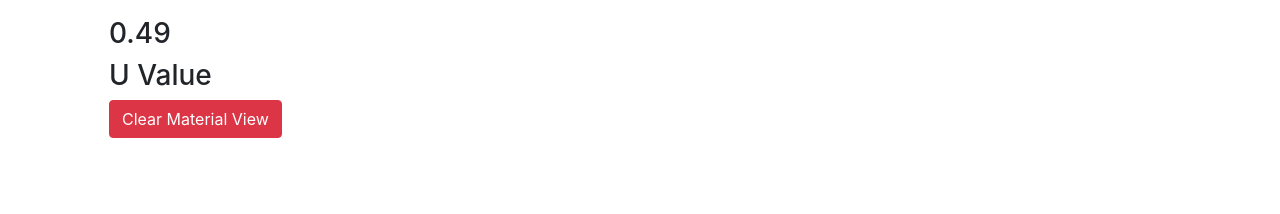
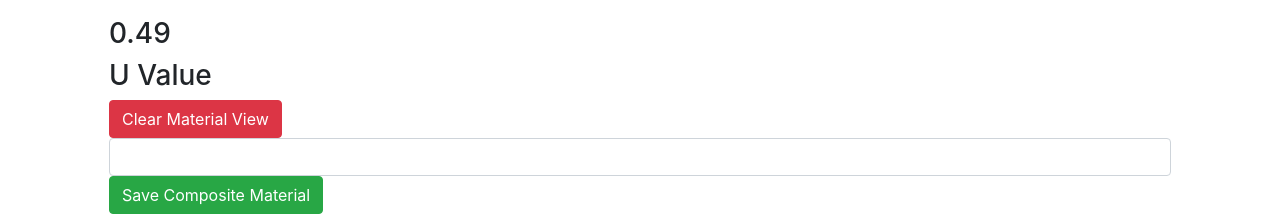
Before and after one commit to BenCurrieDev/SkoonAssignment, a Django app: page /calculator in a window 1280 px wide. Shown: the part 631-845 px from the top of the page. Before the commit the page ends 769 px from the top, so only its background shows below. Run offline with Django 4.2, Linux system fonts and the light colour scheme; a user stored in the database is signed in; data comes from the database, SQL or seed files in the repository; both versions use the stored data as it was after the commit; some libraries are stand-ins or nearby versions.

Commit message:
added save composite and active state

```diff
--- a/UCalculator/models.py
+++ b/UCalculator/models.py
@@ -11,6 +11,8 @@ class Material(models.Model):
 class Composite(models.Model):
     name = models.CharField(max_length=30, unique=True)
     user = models.ForeignKey(User, on_delete=models.CASCADE)
+    active = models.BooleanField(default=True)
+
     def __str__(self):
         return self.name
 
--- a/UCalculator/views.py
+++ b/UCalculator/views.py
@@ -2,7 +2,7 @@ from django.shortcuts import render, redirect
 from django.http import HttpResponse
 from .models import Material, Composite, Component
 from django.contrib.auth.models import User
-from .forms import NewComponentForm, ClearForm
+from .forms import NewComponentForm, ClearForm, SaveForm
 
 from django.contrib.auth.decorators import login_required
 
@@ -19,7 +19,7 @@ def home(request):
 @login_required
 def calculator(request):
     materials = Material.objects.all()
-    composites = Composite.objects.filter(user=request.user).all()
+    composites = Composite.objects.filter(user=request.user).filter(active=True).all()
     components = Component.objects.filter(user=request.user).filter(active=True).all()
     user = request.user
 
@@ -29,9 +29,7 @@ def calculator(request):
 
     if components:
         rList = [component.calcR() for component in components]
-        print(rList)
         rSum = sum(rList)
-        print(rSum)
         uVal = round(1 / (0.13 + rSum + 0.04), 2)
 
 
@@ -49,18 +47,34 @@ def calculator(request):
             for component in components:
                 if component.composite:
                     component.active = False
+                    component.save()
                 else:
                     component.delete()
-            components = Component.objects.filter(user=request.user).filter(active=True).all()
-            uVal = 'N/A'
+            return redirect('calculator')
+
+        if 'save_composite' in request.POST:
+            print('Saving...')
+            form = SaveForm(request.POST)
+            if form.is_valid():
+                composite = form.save(commit=False)
+                composite.user = user
+                composite.save()
+                print('Saved composite. Attempting to update component relations...')
+                for component in components:
+                    component.composite = composite
+                    component.save()
+                return redirect('calculator')
 
     component_form = NewComponentForm()
+    save_form = SaveForm()
+
     context = {
         'materials': materials,
         'composites': composites,
         'components': components,
         'component_form': component_form,
         'clear_form': clear_form,
+        'save_form': save_form,
         'uVal': uVal
     }
 
--- a/templates/calculator.html
+++ b/templates/calculator.html
@@ -63,6 +63,12 @@
         <input type="submit" value="Clear Material View" class="btn btn-danger" name="clearButton">
       </form>
 
+      <form method="POST">
+        {% csrf_token %}
+        {% render_field save_form.save_composite %}
+        {% render_field save_form.name id="name" class="form-control" %}
+        <input type="submit" value="Save Composite Material" class="btn btn-success" name="saveButton">
+      </form>
 
 
 {% endblock %}
```
Also changed, not shown: db.sqlite3.
